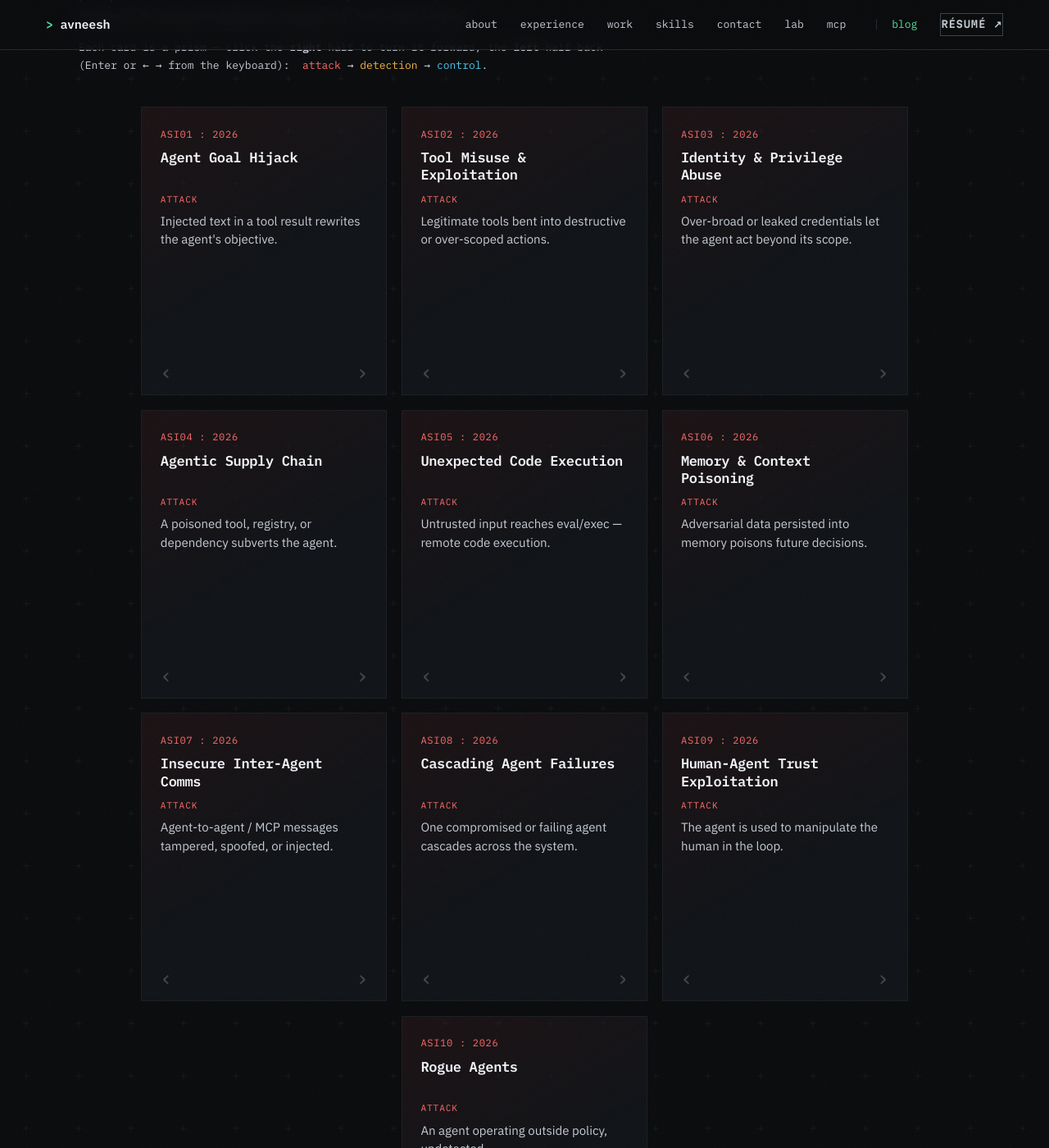
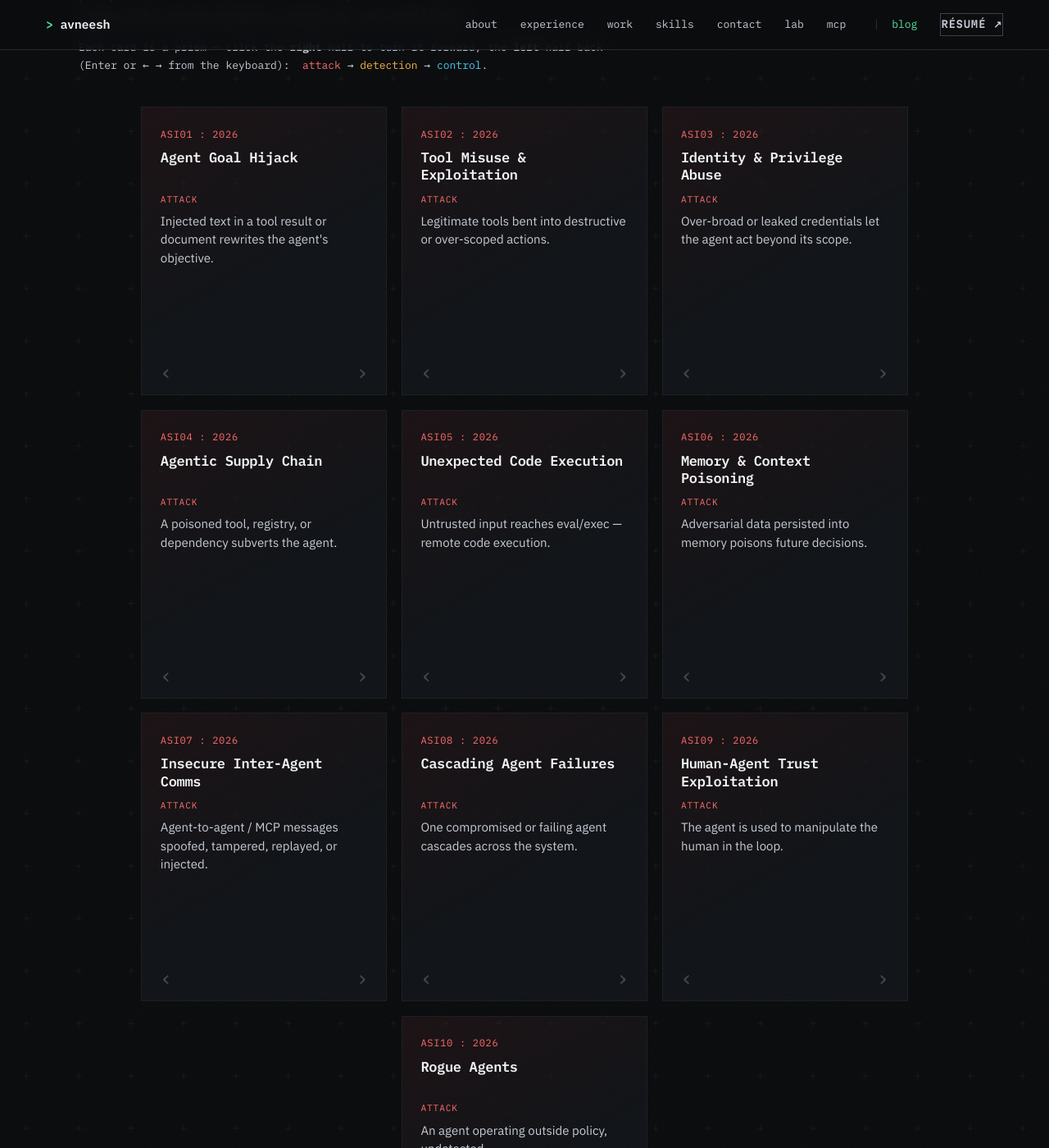
Before and after one commit to agileAlligator/Portfolio-Page, a Jekyll site: the page built from owasp-top-10.html, in a window 1280 px wide and 1400 px high, scrolled down 406 px. Shown: the whole window at 82% size. Built offline with Jekyll 4.4.1, drawn with Linux system fonts in a browser that asks for light colours.

Commit message:
owasp: fix control/attack copy accuracy vs official 2026 list
- ASI01: injection screening (not DLP) is the goal-hijack control; attack
  covers documents, not just tool results
- ASI04: SBOM + signed descriptors replace off-scope CI secret scanning
- ASI07: add replay to attack and nonce/timestamp protection to control

Co-Authored-By: Claude Opus 4.8 <noreply@anthropic.com>
Claude-Session: https://claude.ai/code/session_01BU5ByKS38spu23Av3PhyTm

```diff
--- a/owasp-top-10.html
+++ b/owasp-top-10.html
@@ -35,7 +35,7 @@ breadcrumb:
 				<span class="asi-code">ASI01 : 2026</span>
 				<h2 class="asi-name">Agent Goal Hijack</h2>
 				<span class="asi-label">Attack</span>
-				<span class="asi-attack">Injected text in a tool result rewrites the agent's objective.</span>
+				<span class="asi-attack">Injected text in a tool result or document rewrites the agent's objective.</span>
 			</div>
 			<div class="asi-face face-detect" aria-hidden="true">
 				<span class="asi-code">ASI01 : 2026</span>
@@ -47,7 +47,7 @@ breadcrumb:
 				<span class="asi-code">ASI01 : 2026</span>
 				<h2 class="asi-name">Agent Goal Hijack</h2>
 				<span class="asi-label">Control · prevent</span>
-				<span class="asi-body">Tool output is structured and isolated from the system prompt, never read as instructions, and DLP-scanned. Content can't rewrite the goal.</span>
+				<span class="asi-body">Tool output is structured, isolated from the system prompt, never read as instructions, and screened for injection patterns. Content can't rewrite the goal.</span>
 			</div>
 		</div>
 		<button class="asi-turn" type="button" aria-label="Turn to detection — ASI01 Agent Goal Hijack"></button>
@@ -122,7 +122,7 @@ breadcrumb:
 				<span class="asi-code">ASI04 : 2026</span>
 				<h2 class="asi-name">Agentic Supply Chain</h2>
 				<span class="asi-label">Control · prevent</span>
-				<span class="asi-body">Pinned, verified dependencies; vetted MCP servers and tool descriptors; secret scanning in CI; no silent tool installation.</span>
+				<span class="asi-body">Pinned, signature-verified dependencies; vetted MCP servers and signed tool descriptors; a maintained component inventory (SBOM); no silent tool installation.</span>
 			</div>
 		</div>
 		<button class="asi-turn" type="button" aria-label="Turn to detection — ASI04 Agentic Supply Chain"></button>
@@ -185,7 +185,7 @@ breadcrumb:
 				<span class="asi-code">ASI07 : 2026</span>
 				<h2 class="asi-name">Insecure Inter-Agent Comms</h2>
 				<span class="asi-label">Attack</span>
-				<span class="asi-attack">Agent-to-agent / MCP messages tampered, spoofed, or injected.</span>
+				<span class="asi-attack">Agent-to-agent / MCP messages spoofed, tampered, replayed, or injected.</span>
 			</div>
 			<div class="asi-face face-detect" aria-hidden="true">
 				<span class="asi-code">ASI07 : 2026</span>
@@ -197,7 +197,7 @@ breadcrumb:
 				<span class="asi-code">ASI07 : 2026</span>
 				<h2 class="asi-name">Insecure Inter-Agent Comms</h2>
 				<span class="asi-label">Control · prevent</span>
-				<span class="asi-body">Authenticated, structured channels (mTLS / scoped tokens); every message validated; peer output treated as data, never commands.</span>
+				<span class="asi-body">Authenticated, structured channels (mTLS / scoped tokens); every message schema-validated and replay-protected (nonces, timestamps); peer output treated as data, never commands.</span>
 			</div>
 		</div>
 		<button class="asi-turn" type="button" aria-label="Turn to detection — ASI07 Insecure Inter-Agent Comms"></button>
```
